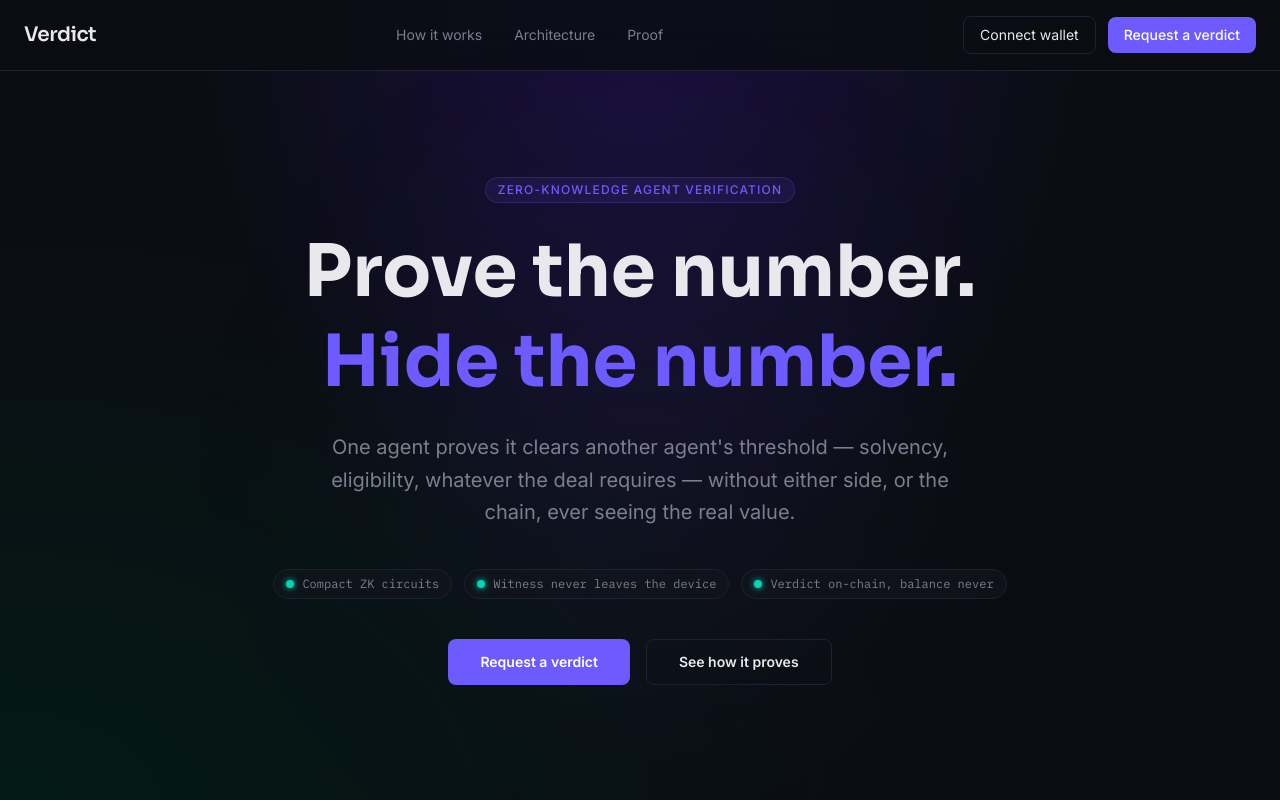
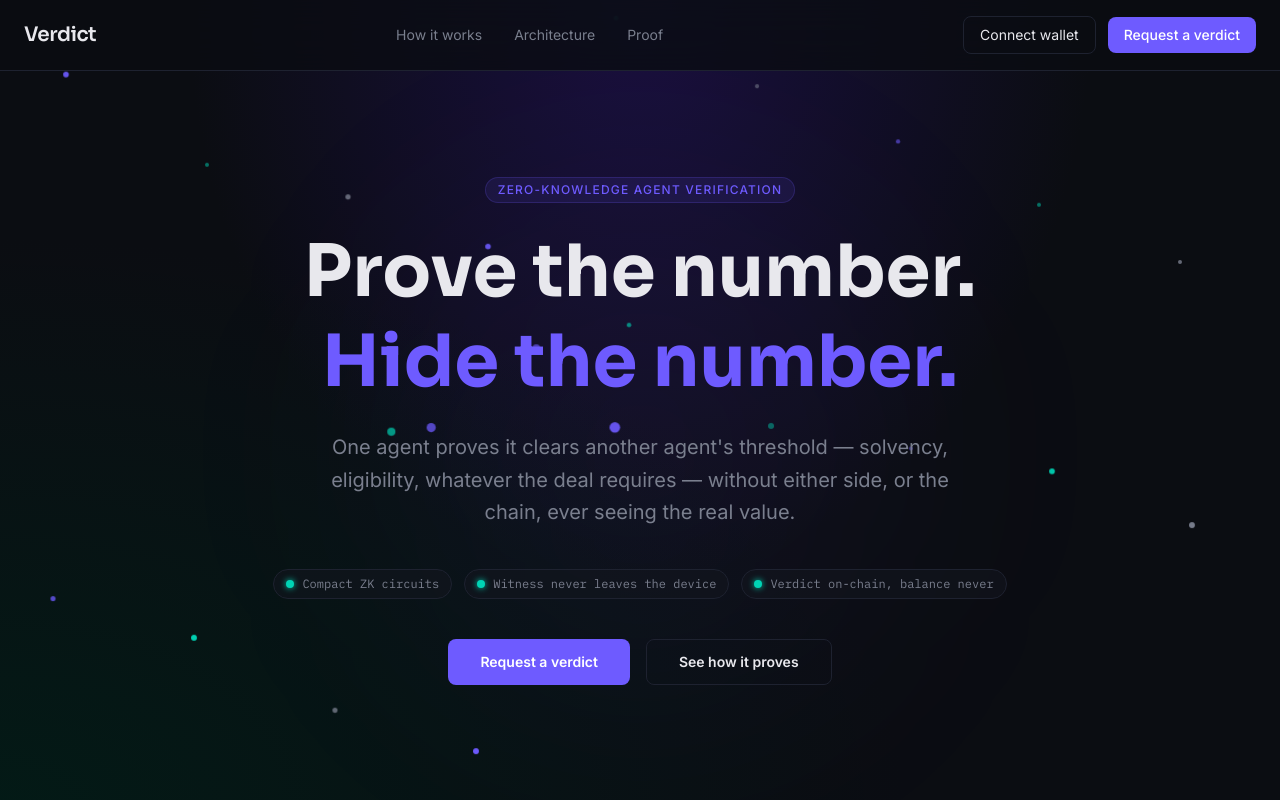
Before and after one commit to Saber1Y/Verdict, a Next.js app in the folder frontend/: page / in a window 1280 px wide. Shown: the top 800 px of the page. Built offline with nearby package versions, Linux system fonts and the light colour scheme.

Commit message:
Animate floating atom particles in hero background (atom-float + orbit keyframes)

```diff
--- a/frontend/src/app/globals.css
+++ b/frontend/src/app/globals.css
@@ -50,3 +50,80 @@ body {
 .animate-dash-flow {
   animation: dash-flow 1s linear infinite;
 }
+
+@keyframes atom-float {
+  0%,
+  100% {
+    transform: translateY(0) scale(1);
+    opacity: 0.5;
+  }
+  50% {
+    transform: translateY(-40px) scale(1.5);
+    opacity: 1;
+  }
+}
+
+@keyframes atom-orbit-0 {
+  0% {
+    transform: translate(0, 0) scale(1);
+    opacity: 0.6;
+  }
+  25% {
+    transform: translate(60px, -80px) scale(1.3);
+    opacity: 1;
+  }
+  50% {
+    transform: translate(120px, 0) scale(0.7);
+    opacity: 0.4;
+  }
+  75% {
+    transform: translate(60px, 80px) scale(1.2);
+    opacity: 0.8;
+  }
+  100% {
+    transform: translate(0, 0) scale(1);
+    opacity: 0.6;
+  }
+}
+
+@keyframes atom-orbit-1 {
+  0% {
+    transform: translate(0, 0) scale(1);
+    opacity: 0.5;
+  }
+  25% {
+    transform: translate(-70px, -60px) scale(0.8);
+    opacity: 0.3;
+  }
+  50% {
+    transform: translate(-140px, 0) scale(1.4);
+    opacity: 1;
+  }
+  75% {
+    transform: translate(-70px, 60px) scale(0.9);
+    opacity: 0.6;
+  }
+  100% {
+    transform: translate(0, 0) scale(1);
+    opacity: 0.5;
+  }
+}
+
+@keyframes atom-orbit-2 {
+  0% {
+    transform: translate(0, 0);
+    opacity: 0.4;
+  }
+  33% {
+    transform: translate(50px, -90px);
+    opacity: 0.9;
+  }
+  66% {
+    transform: translate(-50px, -45px);
+    opacity: 0.6;
+  }
+  100% {
+    transform: translate(0, 0);
+    opacity: 0.4;
+  }
+}
--- a/frontend/src/components/hero.tsx
+++ b/frontend/src/components/hero.tsx
@@ -7,6 +7,36 @@ export function Hero() {
       <div className="pointer-events-none absolute inset-0 bg-[radial-gradient(ellipse_at_top,_#1A1040_0%,_transparent_50%)]" />
       <div className="pointer-events-none absolute inset-0 bg-[radial-gradient(ellipse_at_bottom_left,_#031A16_0%,_transparent_50%)]" />
       <div className="pointer-events-none absolute top-1/4 left-1/2 h-[500px] w-[500px] -translate-x-1/2 rounded-full bg-violet/5 blur-[120px]" />
+
+      {/* Floating atom particles */}
+      <div className="pointer-events-none absolute inset-0 overflow-hidden">
+        {Array.from({ length: 18 }).map((_, i) => (
+          <div
+            key={i}
+            className="absolute h-1 w-1 rounded-full"
+            style={{
+              background: i % 3 === 0 ? "#6E5BFF" : i % 3 === 1 ? "#00D4B5" : "#7A7F8E",
+              top: `${(i * 7 + 13) % 100}%`,
+              left: `${(i * 11 + 5) % 100}%`,
+              animation: `atom-float ${4 + (i % 3) * 2}s ease-in-out ${i * 0.4}s infinite`,
+              opacity: 0.5 + (i % 3) * 0.15,
+            }}
+          />
+        ))}
+        {Array.from({ length: 6 }).map((_, i) => (
+          <div
+            key={`orbit-${i}`}
+            className="absolute h-2 w-2 rounded-full"
+            style={{
+              background: i % 2 === 0 ? "#6E5BFF" : "#00D4B5",
+              top: `${45 + i * 2}%`,
+              left: `${30 + i * 7}%`,
+              animation: `atom-orbit-${i % 3} ${8 + i * 1.5}s linear infinite`,
+              opacity: 0.4,
+            }}
+          />
+        ))}
+      </div>
 
       <div className="relative mx-auto max-w-7xl px-6">
         <div className="mx-auto max-w-4xl text-center">
```
